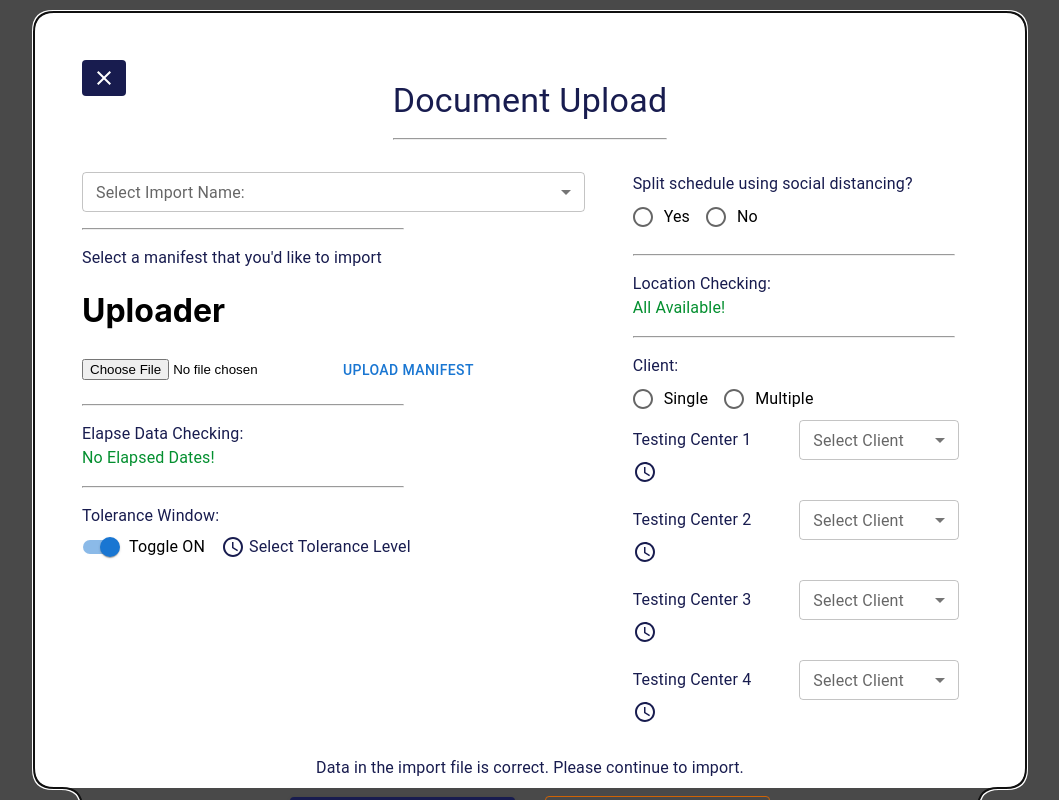
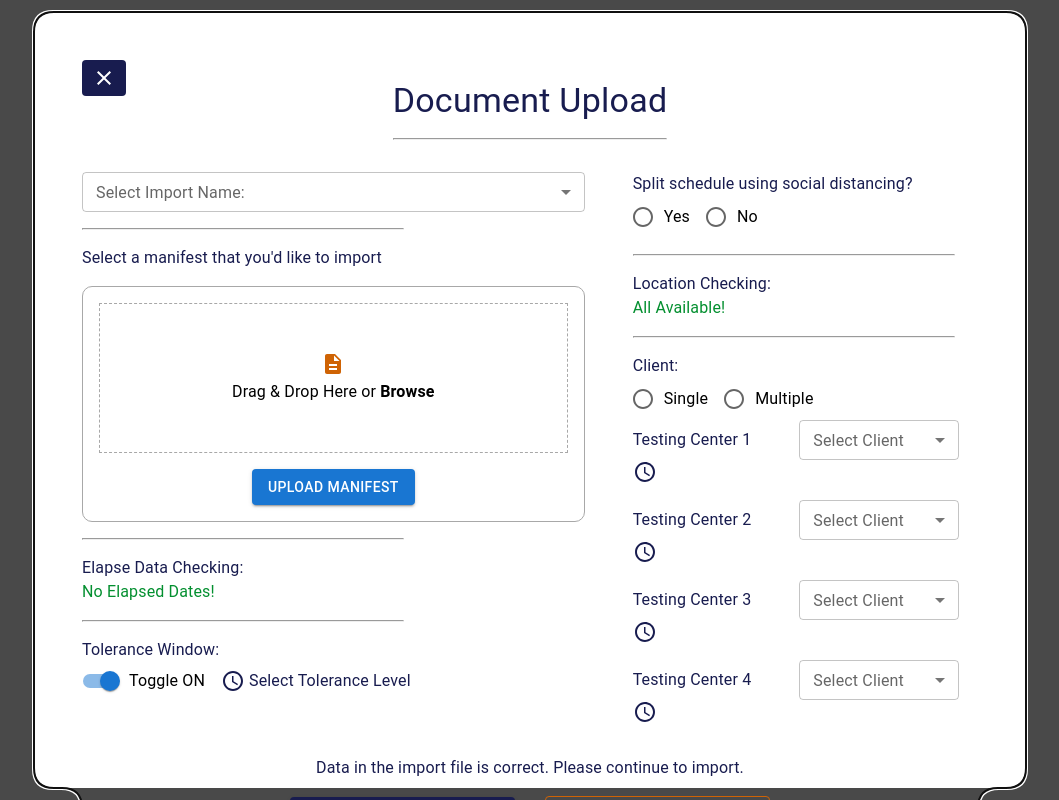
Before and after one commit to jpluncumilla/doc-uploader, a React (Create React App) app: page / in a window 1280 px wide. Shown: the whole page, without its empty margins (110-1169 px from the left). Built offline with nearby package versions, Linux system fonts and the light colour scheme.

Commit message:
react dropzone package added and dropzone area is now styled

```diff
--- a/package.json
+++ b/package.json
@@ -12,6 +12,7 @@
     "@testing-library/user-event": "^13.5.0",
     "react": "^18.2.0",
     "react-dom": "^18.2.0",
+    "react-dropzone": "^14.2.3",
     "react-scripts": "5.0.1",
     "web-vitals": "^2.1.4"
   },
--- a/src/components/Uploader.tsx
+++ b/src/components/Uploader.tsx
@@ -1,5 +1,7 @@
-import { Button } from "@mui/material"
-import React, { useState } from "react"
+import { Box, Button, Grid, Typography } from "@mui/material"
+import DescriptionIcon from '@mui/icons-material/Description';
+import React, { useState, useCallback } from "react"
+import {useDropzone} from 'react-dropzone'
 
 export const Uploader = () => {
     const [file, setFile] = useState<File | undefined>()
@@ -11,7 +13,7 @@ export const Uploader = () => {
         const formData = new FormData()
         formData.append('file', file)
 
-        //TODO: Add cloud storage for upload
+        //TODO: Add cloud storage for upload with axios POST request for loader
         console.log('STORED to state ====>', file)
     }
 
@@ -21,13 +23,41 @@ export const Uploader = () => {
         console.log('files', target.files)
 
         setFile(target.files[0])
+    }
+    //Dropzone functionality
+    const onDrop = useCallback(acceptedFiles => {
+        // Do something with the files
+      }, [])
 
-    }
+    const {getRootProps, getInputProps, isDragActive} = useDropzone({onDrop})
+
     return (
         <>
-        <h1>Uploader</h1>
-        <input type="file" name="manifest" onChange={handleOnChange}/>
-        <Button onClick={handleSubmit}>Upload Manifest</Button>
+        <Box mt={2} sx={{border: 'solid 1px #a8a8a8', borderRadius:'10px',padding:'1em'}}>
+            <div {...getRootProps()}>
+            <input {...getInputProps()} />
+            { !isDragActive && (
+                // @ts-ignore
+                <Grid item align='center' sx={{border:'dashed 1px #a8a8a8', p: '3em'}}>
+                    <DescriptionIcon sx={{color:'#cf6304'}}/>
+                    <Typography>Drag & Drop Here or <strong>Browse</strong></Typography>
+                </Grid>
+            )
+            }
+
+            { isDragActive && (
+                // @ts-ignore
+                <Grid item align='center' sx={{border:'dashed 1px #a8a8a8', p: '3em'}}>
+                    <Typography><strong>File will be uploaded</strong></Typography>
+                </Grid>
+            )
+            }
+            </div>
+            {// @ts-ignore
+            <Grid item align='center' mt={2}>
+            <Button size="medium" variant="contained" onClick={handleSubmit}>Upload Manifest</Button>
+            </Grid>  }
+        </Box>
         </>
     )
 }
```
Also changed, not shown: 1 other file (tests, documents, lock files or other folders).
